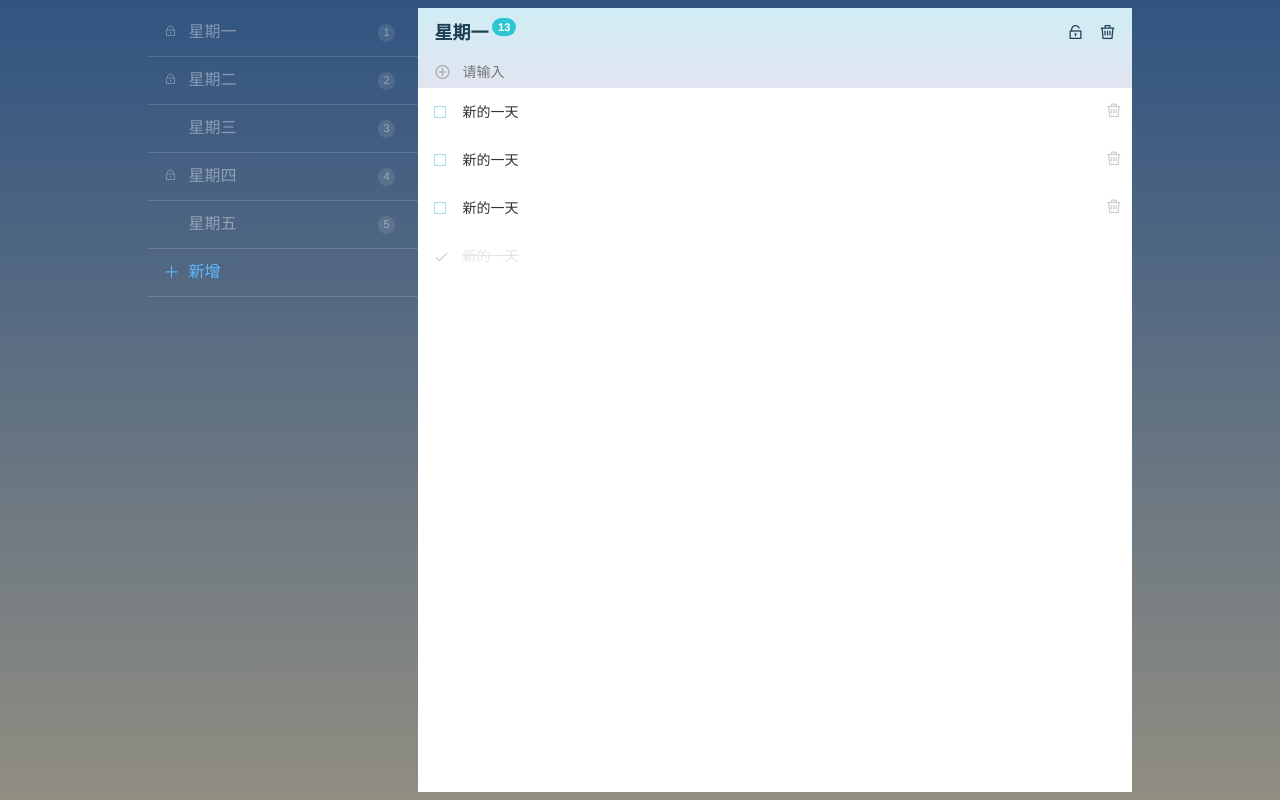
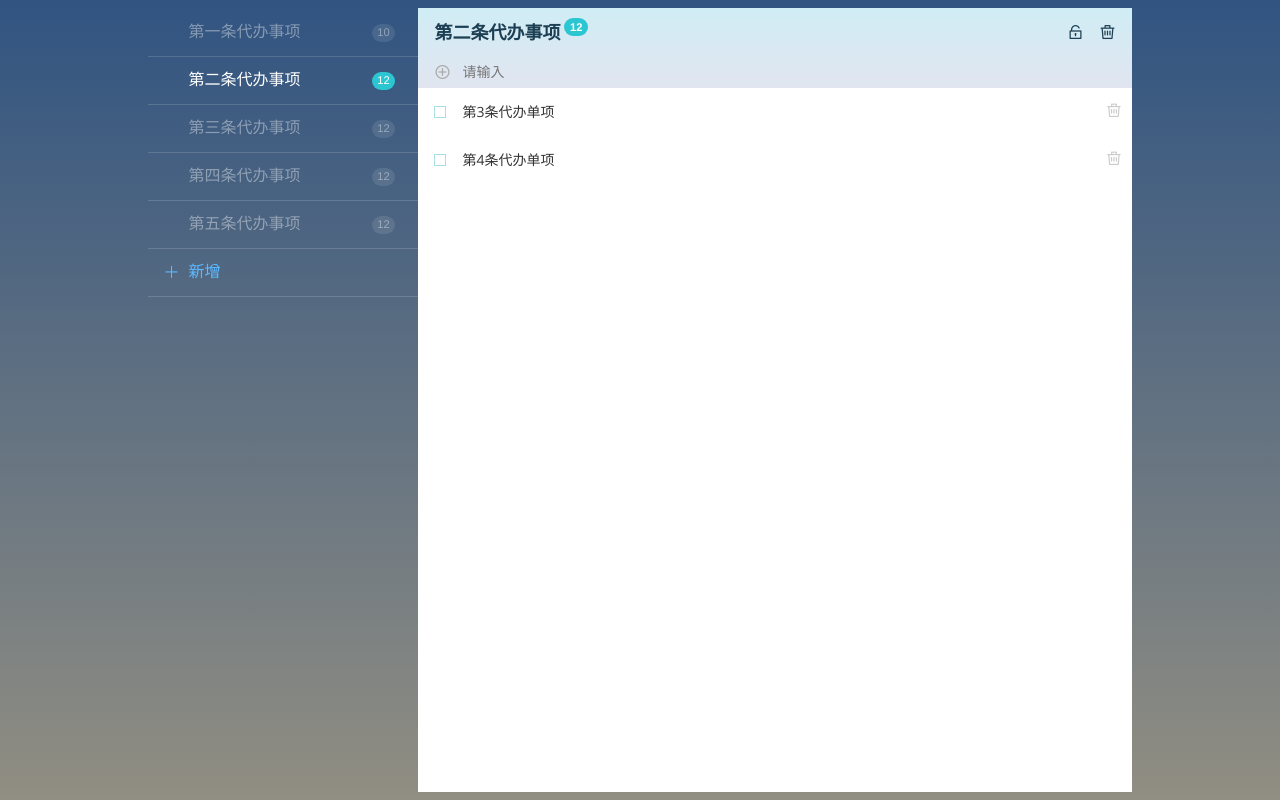
Before and after one commit to sirfengyu/vue-todo-lists, a Vue app: page / in a window 1280 px wide. Built offline with nearby package versions, Linux system fonts and the light colour scheme.

Commit message:
四、行为事件

```diff
--- a/package.json
+++ b/package.json
@@ -22,7 +22,8 @@
     "eslint-plugin-vue": "^5.0.0",
     "less": "^3.0.4",
     "less-loader": "^4.1.0",
-    "vue-template-compiler": "^2.6.10"
+    "vue-template-compiler": "^2.6.10",
+    "mockjs": "^1.0.1-beta3"
   },
   "eslintConfig": {
     "root": true,
--- a/src/components/Item.vue
+++ b/src/components/Item.vue
@@ -3,14 +3,14 @@
         <div class="list-item editingClass editing" :class="{checked: item.checked}" v-if="item.isDelete != true">
             <!-- 最外层容器-->
             <label class="checkbox"> <!--自定义的多选框-->
-                                      <input type="checkbox" v-model="item.checked"> <!--item.checked-->
-                                      <span class="checkbox-custom"></span>
-                                    </label>
-            <input type="text" v-model="item.text" placeholder='写点什么。。。' :disabled=" item.checked || locked">
+                <input type="checkbox" v-model="item.checked"> <!--item.checked-->
+                <span class="checkbox-custom"></span>
+            </label>
+            <input type="text" autofocus v-model.lazy="item.text" placeholder='写点什么。。。' @change="onChange" :disabled="item.checked || locked">
             <!--绑定item.text-->
             <a class="delete-item" v-if="!(item.checked || locked)">
                 <!--删除图标-->
-                <span class="icon-trash"></span>
+                <span class="icon-trash" @click="deleteRecord"></span>
             </a>
         </div>
     </div>
@@ -18,7 +18,6 @@
 
 <script>
     export default {
-
         //子组件显式的用 props 选项声明它期待获得的数据，这里申明 它想要一个叫做 ’item‘的数据。
         props: {
             'item': {},
@@ -26,6 +25,17 @@
                 type: Boolean,
                 default: false
             },
+        },
+        methods: {
+            deleteRecord() {
+                this.$emit('deleteRecordEvent', this.item)
+            },
+            onChange() {
+                this.$emit('editRecordEvent', this.item)
+            },
+            onEnter() {
+                // this.$refs.input.$("#adklfjksdj").blur()
+            }
         }
     };
 </script>
--- a/src/components/Menus.vue
+++ b/src/components/Menus.vue
@@ -1,53 +1,71 @@
 <template>
     <div class="list-todos">
-        <a class="list-todo list activeListClass" v-for="item in items" v-bind:key="item.index">
+        <a @click="clickMenu(item.id)" class="list-todo list activeListClass" :class="{'active': item.id === activeTodoId}" v-for="item in todoList" v-bind:key="item.index">
             <!-- v-for 列表渲染-->
             <span class="icon-lock" v-if="item.locked"></span>
             <!-- v-if 条件渲染-->
-            <span class="count-list" v-if="item.count >
-                    0">{{item.count}}</span> {{item.title}}
+            <span class="count-list" v-if="item.count > 0">{{item.count}}</span> {{item.title}}
             <!-- 数据绑定，看模板语法-->
         </a>
-        <a class=" link-list-new">
+        <a class=" link-list-new" @click="addTodoList">
             <!--新增菜单-->
-            <span class="icon-plus">
-                      </span> 新增
+            <span class="icon-plus" ></span> 新增
         </a>
     </div>
 </template>
 
 <script>
+    import {
+        mapState,
+        mapMutations
+    } from 'vuex'
     export default {
         data() { //data函数
-            return {
-                items: [{
-                        title: '星期一',
-                        count: 1,
-                        locked: true
-                    },
-                    //菜单的模拟数据
-                    {
-                        title: '星期二',
-                        count: 2,
-                        locked: true
-                    },
-                    {
-                        title: '星期三',
-                        count: 3,
-                        locked: false
-                    },
-                    {
-                        title: '星期四',
-                        count: 4,
-                        locked: true
-                    },
-                    {
-                        title: '星期五',
-                        count: 5,
-                        locked: false
-                    }
-                ]
-            };
+            return {}
+        },
+
+        computed: {
+            // ...mapState([
+            //     'todoList'
+            // ]),
+            ...mapState({
+                // todoList: state => state.todoList,
+                // activeTodoId: state => state.activeTodoId
+            }),
+            activeTodoId: {
+                get: function() {
+                    return this.$store.state.activeTodoId
+                },
+                set: function(value) {
+                    // this.setActiveTodoId(value)
+                    this.$store.commit('setActiveTodoId',value)
+                }
+            },
+            todoList: {
+                get: function() {
+                    return this.$store.state.todoList;
+                }
+            },
+        },
+        methods: {
+            ...mapMutations([
+                'setActiveTodoId',
+                'addTodo'
+            ]),
+            clickMenu(id) {
+                this.activeTodoId = id
+            },
+            addTodoList() {
+                this.addTodo({
+                    id: 'todo-undifine',  //单条待办项唯一标示
+                    title: '未命名', // 标题
+                    count: 0,  // 未完成待办项数目
+                    isDelete: false, // 是否删除(物理删除)
+                    locked: false, // 是否锁定
+                    record: []
+                });
+                this.activeTodoId = 'todo-undifine'
+            }
         }
     };
 </script>
--- a/src/components/Todo.vue
+++ b/src/components/Todo.vue
@@ -6,29 +6,28 @@
             <div class="nav-group">
                 <!--移动端的菜单图标-->
                 <a class="nav-item">
-                    <span class="icon-list-unordered">
-                  </span>
+                    <span class="icon-list-unordered"></span>
                 </a>
             </div>
-            <h1 class="title-page">
+            <div class="form list-edit-form" v-if="isUpdate">
+                <!-- 当用户点击标题进入修改状态，就显示当前内容可以修改 -->
+                <input type="text" v-model="todo.title" @keyup.enter="finishUpdateTitle">
+            </div>
+            <h1 class="title-page" v-if="!isUpdate" @click="updateTitle">
                 <span class="title-wrapper">{{todo.title}}</span>
-                <!-- 标题-->
                 <span class="count-list">{{todo.count}}</span>
-                <!-- 数目-->
             </h1>
             <div class="nav-group right">
                 <!-- 右边的删除，锁定图标容器-->
                 <div class="options-web">
-                    <a class=" nav-item">
+                    <a class=" nav-item" @click="onLock">
                         <!-- 锁定图标-->
                         <span class="icon-lock" v-if="todo.locked"></span>
-                        <span class="icon-unlock" v-else>
-                    </span>
+                        <span class="icon-unlock" v-else></span>
                     </a>
                     <a class=" nav-item">
                         <!-- 删除图标-->
-                        <span class="icon-trash">
-                    </span>
+                        <span class="icon-trash" @click="deleteTodo"></span>
                     </a>
                 </div>
             </div>
@@ -41,9 +40,9 @@
         </nav>
         <div class="content-scrollable list-items">
             <!--容器下半部分-->
-            <div v-for="item in items" v-bind:key="item.index">
+            <div v-for="item in record" v-bind:key="item.index">
                 <!-- 这里`v-for`会循环我们在 `data`函数 事先定义好的 ’items‘模拟数据，循环后拿到单个对象，在通过prop把数据传输给子组件 item -->
-                <item :item="item"></item>
+                <item :item="item" :locked="todo.locked" @deleteRecordEvent="deleteRecord" @editRecordEvent="editRecord"></item>
             </div>
         </div>
     </div>
@@ -51,6 +50,10 @@
 
 <script>
     import Item from './Item';
+    import Mock from 'mockjs'; // 导入mockjs 模块
+    import {
+        mapMutations
+    } from 'vuex';
     export default {
         data() {
             return {
@@ -60,49 +63,118 @@
                     count: 13,
                     locked: false
                 },
-                items: [
-                    //代办单项列表
-                    {
-                        checked: false,
-                        text: "新的一天",
-                        isDelete: false
-                    },
-                    {
-                        checked: false,
-                        text: "新的一天",
-                        isDelete: false
-                    },
-                    {
-                        checked: false,
-                        text: "新的一天",
-                        isDelete: false
-                    },
-                    {
-                        checked: true,
-                        text: "新的一天",
-                        isDelete: true
-                    },
-                    {
-                        checked: true,
-                        text: "新的一天",
-                        isDelete: false
-                    }
-                ],
-                text: "" //新增代办单项绑定的值
+                //新增代办单项绑定的值
+                text: "",
+                // activeTodoId: 'todo-2',
+                isUpdate: false
             };
         },
+        computed: {
+            todoList: {
+                get: function() {
+                    return this.$store.state.todoList;
+                },
+                set: function(value) {
+                    this.setTodoList(value)
+                }
+            },
+            activeTodoId: {
+                get: function() {
+                    return this.$store.state.activeTodoId;
+                },
+                set: function(value) {
+                    this.setActiveTodoId(value)
+                }
+            },
+            record: {
+                get: function() {
+                    return this.$store.state.record;
+                },
+                set: function(value) {
+                    this.setRecord(value)
+                    // this.$store.commit('setRecord',value)
+                }
+            }
+        },
         methods: {
+            // 当用户点击回车时候 ，给items的值新增一个对象，this.text 即输入框绑定的值
             onAdd() {
-                this.items.push({
+                this.record.push({
+                    id: Mock.Random.guid(),
                     checked: false,
                     text: this.text,
                     isDelete: false
-                }); // 当用户点击回车时候 ，给items的值新增一个对象，this.text 即输入框绑定的值
-                this.text = ""; //初始化输入框的值。
-            }
+                });
+                //初始化输入框的值。
+                this.text = "";
+            },
+            init() {
+                this.todo = this.todoList.find(i => i.id == this.activeTodoId)
+                this.record = this.todo.record
+                this.isUpdate = false
+            },
+            updateTitle() {
+                if(!this.todo.locked){
+                this.isUpdate = true
+                }
+            },
+            finishUpdateTitle(){
+                this.isUpdate = false
+            },
+            deleteTodo() {
+                for (let i in this.todoList) {
+                    if (this.todoList[i].id === this.activeTodoId) {
+                        this.todoList.splice(i, 1)
+                    }
+                }
+                if (this.todoList.length > 0) {
+                    this.activeTodoId = this.todoList[0].id
+                    this.init
+                } else {
+                    this.todo = {
+                        title: '未命名',
+                        count: 0
+                    }
+                    this.addTodo(this.todo)
+                    this.record = []
+                }
+            },
+            deleteRecord(item) {
+                // console.log(item)
+                for (let i in this.record) {
+                    if (this.record[i].id === item.id) {
+                        this.record.splice(i, 1)
+                    }
+                }
+            },
+            editRecord(item) {
+                // console.log(item)
+                for (let i in this.record) {
+                    if (this.record[i].id === item.id) {
+                        this.record[i].text = item.text
+                    }
+                }
+            },
+            onLock() {
+                this.todo.locked = !this.todo.locked
+            },
+            ...mapMutations([
+                'setRecord',
+                'setTodoList',
+                'setActiveTodoId',
+                'addTodo'
+            ])
         },
         components: {
             Item
+        },
+        created() {
+            this.init()
+        },
+        watch: {
+            activeTodoId: function() {
+                this.init()
+            }
         }
     };
 </script>
--- a/src/store.js
+++ b/src/store.js
@@ -4,13 +4,138 @@
 Vue.use(Vuex)
 
 export default new Vuex.Store({
-  state: {
+    state: {
+        activeTodoId: 'todo-2',
+        todoList: [
+            {
+                id: 'todo-1',  //单条待办项唯一标示
+                title: '第一条代办事项', // 标题
+                count: 10,  // 未完成待办项数目
+                isDelete: false, // 是否删除(物理删除)
+                locked: false, // 是否锁定
+                record: [  // 代办项纪录列表
+                    {
+                        id: '1',
+                        text: '第1条代办单项',  // 文字内容
+                        isDelete: false, // 是否删除(物理删除)
+                        checked: false // 是否完成
+                    },
+                    {
+                        id: '2',
+                        text: '第2条代办单项',  // 文字内容
+                        isDelete: false, // 是否删除(物理删除)
+                        checked: false // 是否完成
+                    }
+                ]
+            },
+            {
+                id: 'todo-2',  //单条待办项唯一标示
+                title: '第二条代办事项', // 标题
+                count: 12,  // 未完成待办项数目
+                isDelete: false, // 是否删除(物理删除)
+                locked: false, // 是否锁定
+                record: [  // 代办项纪录列表
+                    {
+                        id: '3',
+                        text: '第3条代办单项',  // 文字内容
+                        isDelete: false, // 是否删除(物理删除)
+                        checked: false // 是否完成
+                    },
+                    {
+                        id: '4',
+                        text: '第4条代办单项',  // 文字内容
+                        isDelete: false, // 是否删除(物理删除)
+                        checked: false // 是否完成
+                    }
+                ]
+            },
+            {
+                id: 'todo-3',  //单条待办项唯一标示
+                title: '第三条代办事项', // 标题
+                count: 12,  // 未完成待办项数目
+                isDelete: false, // 是否删除(物理删除)
+                locked: false, // 是否锁定
+                record: [  // 代办项纪录列表
+                    {
+                        id: '5',
+                        text: '第5条代办单项',  // 文字内容
+                        isDelete: false, // 是否删除(物理删除)
+                        checked: false // 是否完成
+                    },
+                    {
+                        id: '6',
+                        text: '第6条代办单项',  // 文字内容
+                        isDelete: false, // 是否删除(物理删除)
+                        checked: false // 是否完成
+                    }
+                ]
+            },
+            {
+                id: 'todo-4',  //单条待办项唯一标示
+                title: '第四条代办事项', // 标题
+                count: 12,  // 未完成待办项数目
+                isDelete: false, // 是否删除(物理删除)
+                locked: false, // 是否锁定
+                record: [  // 代办项纪录列表
+                    {
+                        id: '7',
+                        text: '第5条代办单项',  // 文字内容
+                        isDelete: false, // 是否删除(物理删除)
+                        checked: false // 是否完成
+                    },
+                    {
+                        id: '8',
+                        text: '第6条代办单项',  // 文字内容
+                        isDelete: false, // 是否删除(物理删除)
+                        checked: false // 是否完成
+                    }
+                ]
+            },
+            {
+                id: 'todo-5',  //单条待办项唯一标示
+                title: '第五条代办事项', // 标题
+                count: 12,  // 未完成待办项数目
+                isDelete: false, // 是否删除(物理删除)
+                locked: false, // 是否锁定
+                record: [  // 代办项纪录列表
+                    {
+                        id: '9',
+                        text: '第5条代办单项',  // 文字内容
+                        isDelete: false, // 是否删除(物理删除)
+                        checked: false // 是否完成
+                    },
+                    {
+                        id: '10',
+                        text: '第6条代办单项',  // 文字内容
+                        isDelete: false, // 是否删除(物理删除)
+                        checked: false // 是否完成
+                    }
+                ]
+            },
+        ],
+        record: [  // 代办项纪录列表
+        ]
+    },
 
-  },
-  mutations: {
+    getters: {
 
-  },
-  actions: {
+    },
 
-  }
+    mutations: {
+        setActiveTodoId(state, value) {
+            state.activeTodoId = value
+        },
+        setRecord(state, value){
+            state.record = value
+        },
+        addTodo(state, value) {
+            state.todoList.push(value)
+        },
+        setTodoList(state, value){
+            state.todoList = value
+        }
+    },
+    actions: {
+
+    }
 })
```
Also changed, not shown: src/router.js (+0 -13 lines), 1 other file (tests, documents, lock files or other folders).
